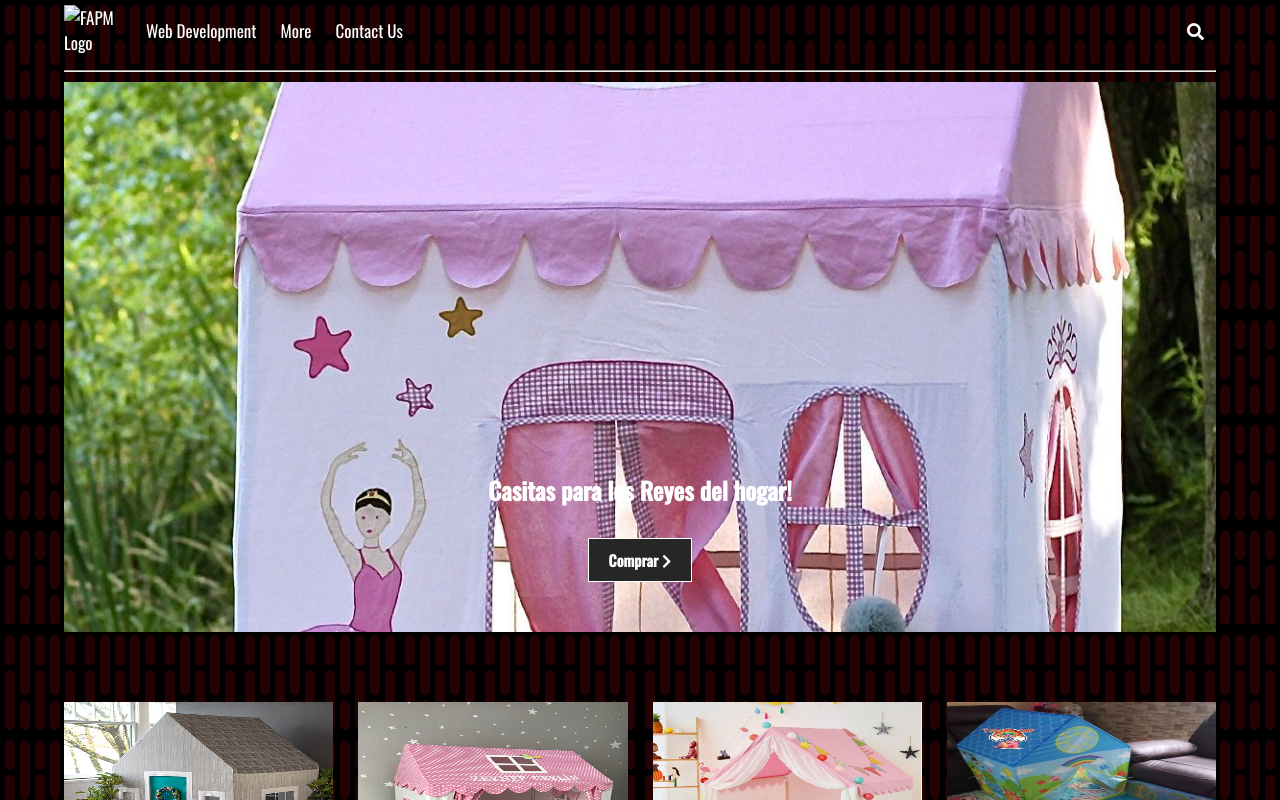
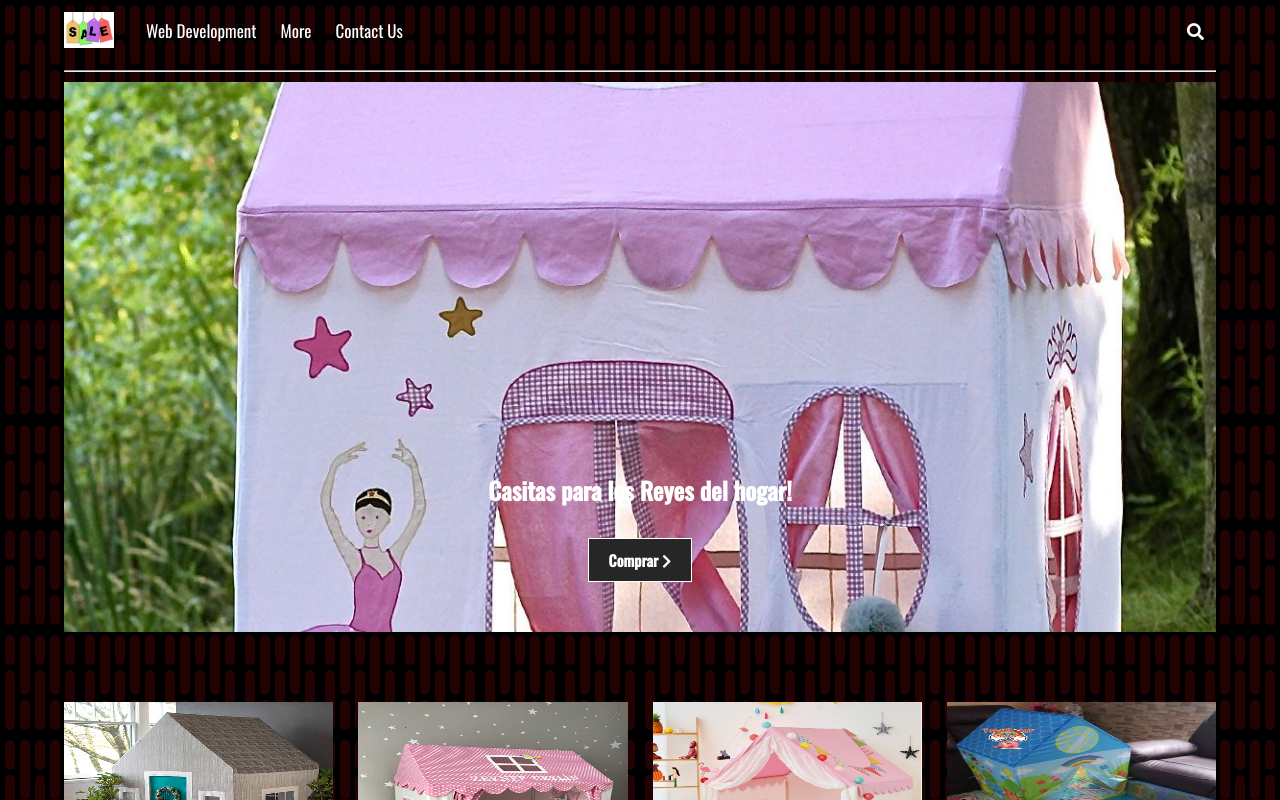
Before and after one commit to Fpenate/house, a plain HTML site: page index.html in a window 1280 px wide. Shown: the top 800 px of the page. Drawn offline with nearby package versions, Linux system fonts and the light colour scheme; files whose address does not match are found by name.

Commit message:
Update index.html

```diff
--- a/index.html
+++ b/index.html
@@ -23,7 +23,7 @@
     <!-- Navigation -->
     <nav class="nav-main">
       <!-- Brand -->
-      <img src="img/brand.png" alt="FAPM Logo" class="nav-brand">
+      <img src="brand.png" alt="FAPM Logo" class="nav-brand">
       <!-- Left Nav -->
       <ul class="nav-menu">
         <li>
```
